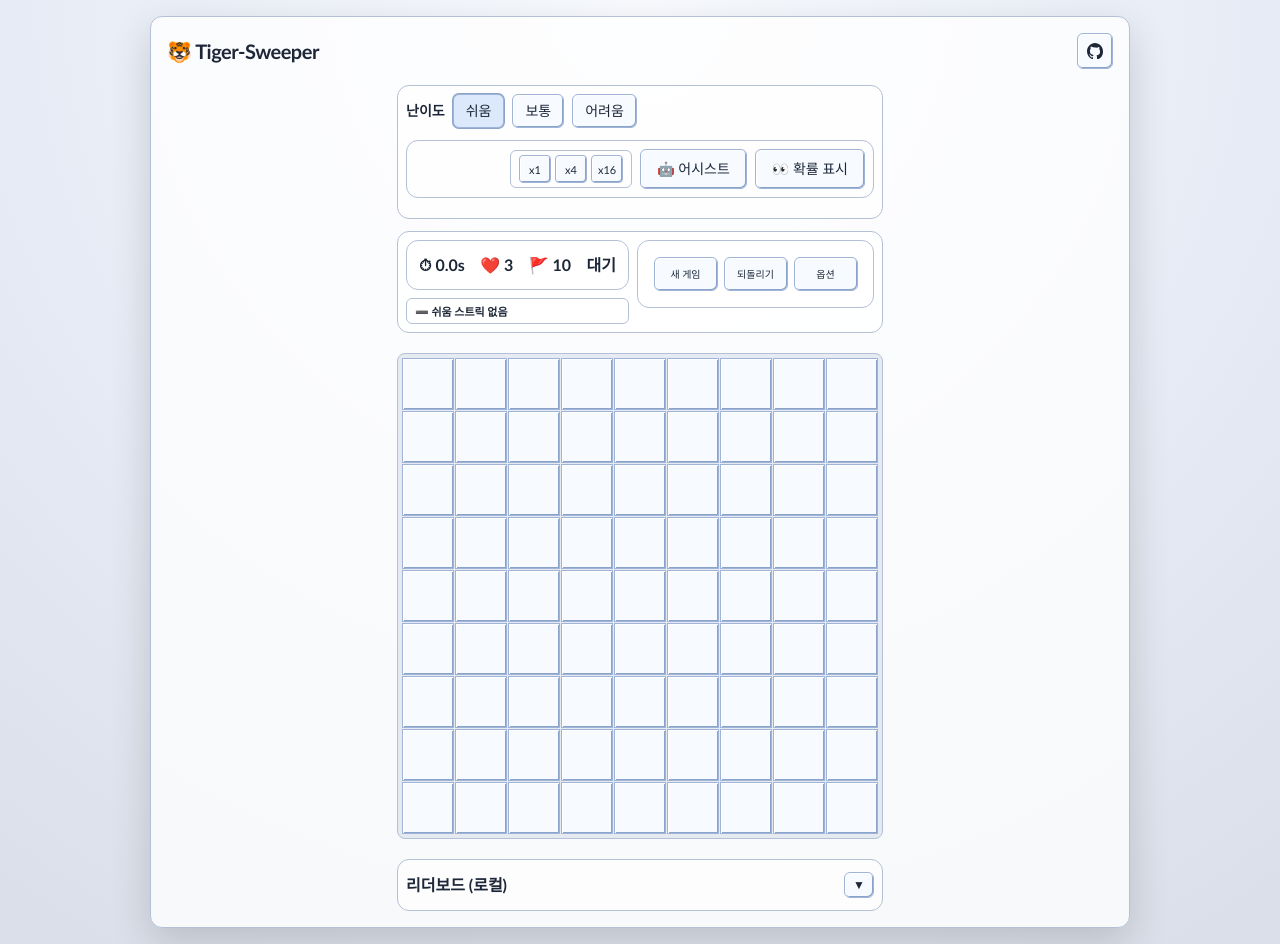
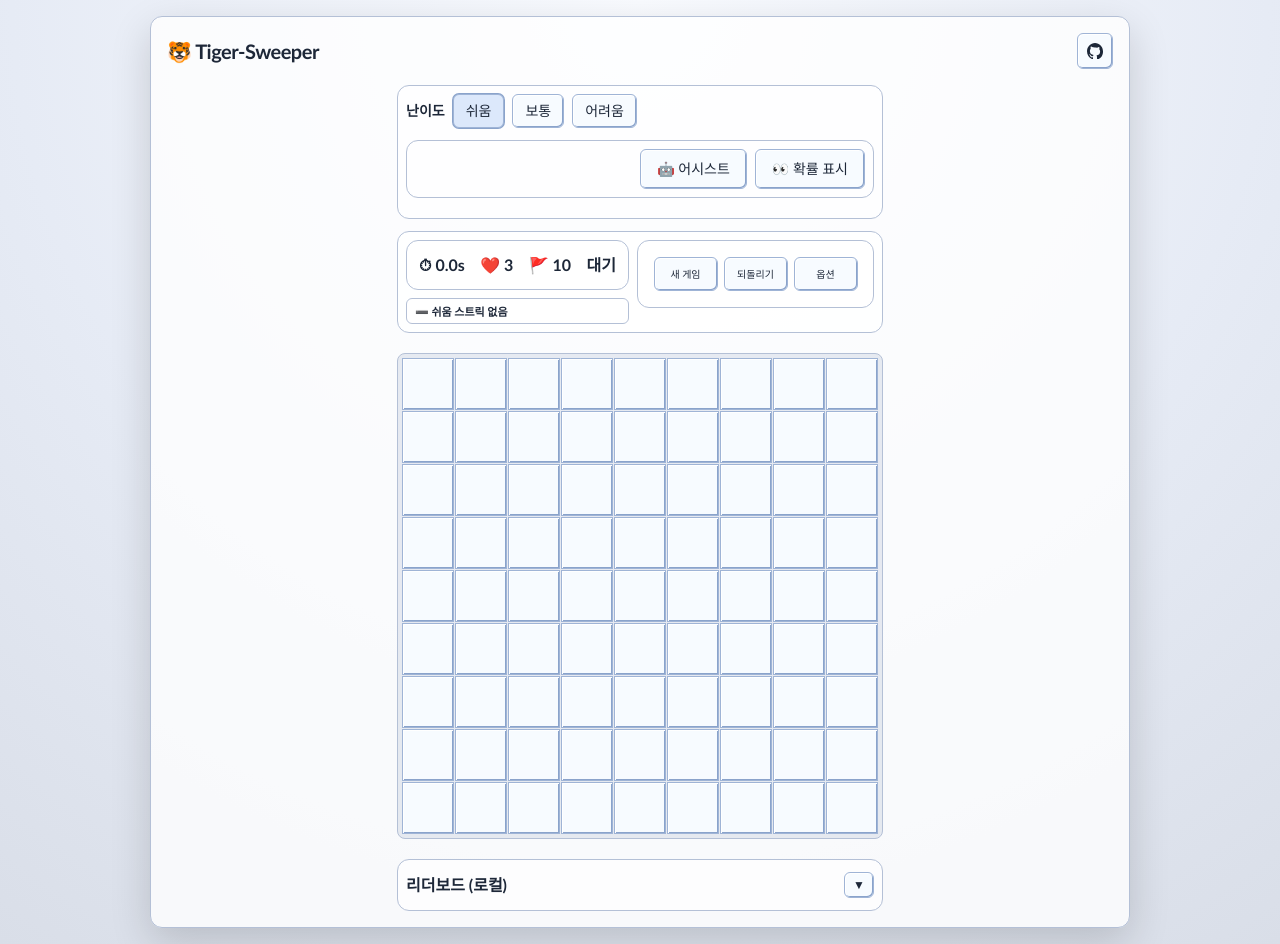
Before and after one commit to MTGVim/tiger-sweeper, a React (Vite) app: page / in a window 1280 px wide. Built offline with nearby package versions, Linux system fonts and the light colour scheme.

Commit message:
fix: show assist speed controls only when assist is enabled

```diff
--- a/src/components/HUD/HUD.tsx
+++ b/src/components/HUD/HUD.tsx
@@ -65,6 +65,7 @@ export const HUD = ({
         </div>
       )}
       <div className="flex min-w-0 flex-wrap items-center justify-end gap-1.5 rounded-xl border border-[var(--border)] bg-white/60 p-2 sm:gap-2">
+        {aiMode ? (
           <div className="inline-flex items-center gap-1 rounded-md border border-[var(--border)] bg-white/70 px-2 py-1 text-xs">
             {[1, 4, 16].map((speed) => (
               <button
@@ -77,6 +78,7 @@ export const HUD = ({
               </button>
             ))}
           </div>
+        ) : null}
         <div className="inline-flex items-center">
           <button
             className={`${buttonClass} ${aiMode ? 'bg-[var(--btn-bg-active)] shadow-[inset_-1px_-1px_0_var(--btn-hi),inset_1px_1px_0_var(--btn-lo)] translate-y-[1px]' : ''}`}
```
Lines whose indentation alone changed are shown as unchanged.
